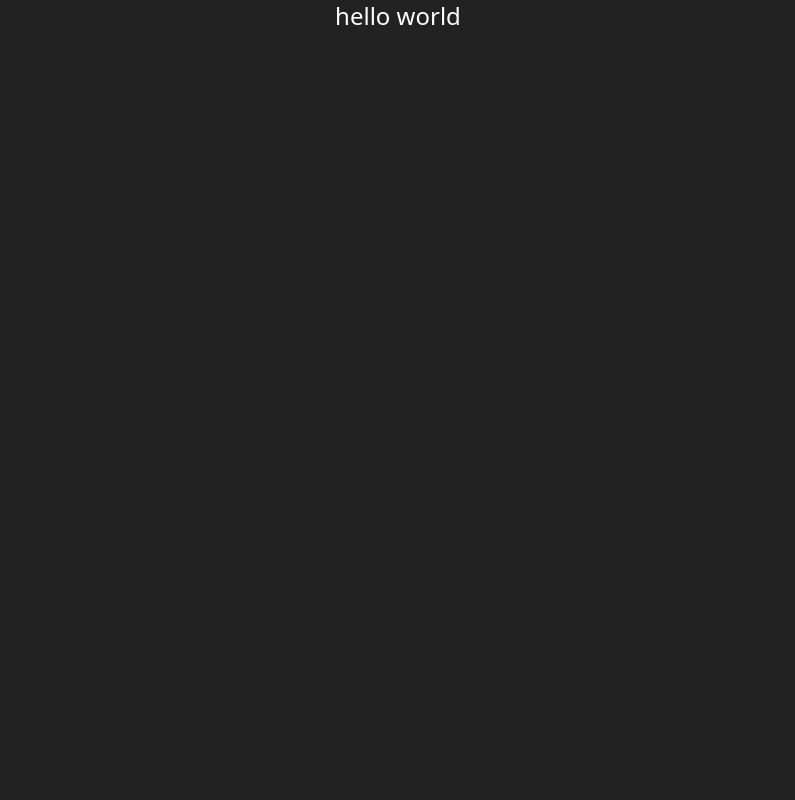
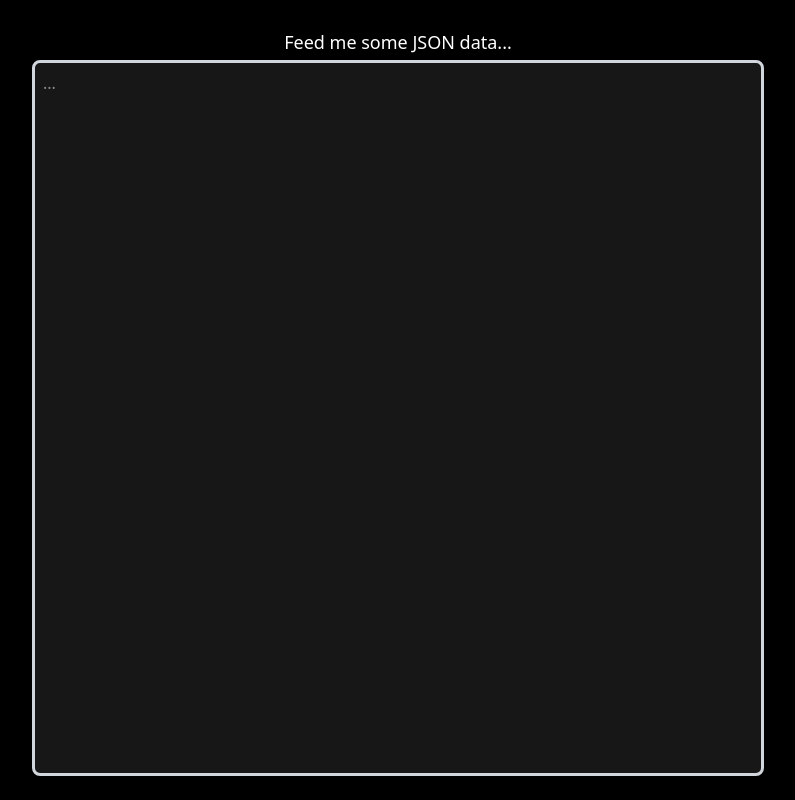
Before and after one commit to vildly/sputnik-classifier, a React (Vite) app in the folder client/: page / in a window 1280 px wide. Shown: the whole page, without its empty margins (242-1037 px from the left). Built offline with nearby package versions, Linux system fonts and the light colour scheme.

Commit message:
fix component

```diff
--- a/client/src/App.tsx
+++ b/client/src/App.tsx
@@ -1,9 +1,9 @@
-import InputBox from "./components/InputBox"
+import InputJSON from "./components/InputJSON"
 
  export default function App() {
     return (
         <div className="flex justify-center">
-            <InputBox />
+            <InputJSON label="Feed me some JSON data..." />
         </div>
     )
 }
--- a/client/src/components/InputBox.tsx
+++ /dev/null
@@ -1,7 +0,0 @@
-export default function InputBox() {
-    return (
-        <div>
-            <h1 className="text-white text-2xl">hello world</h1>
-        </div>
-    )
-}
--- /dev/null
+++ b/client/src/components/InputJSON.tsx
@@ -0,0 +1,55 @@
+import { useState } from "react"
+import { cn } from "../lib/utils"
+
+interface InputJSONProps extends React.TextareaHTMLAttributes<HTMLTextAreaElement> {
+    label?: string
+}
+
+export default function InputJSON({ label = "Label", placeholder = "...", ...props }: InputJSONProps) {
+    const [value, setValue] = useState<string>("")
+    const [error, setError] = useState<string | null>(null)
+
+    // Update state as the user types into the textarea
+    const handleChange = (e: React.ChangeEvent<HTMLTextAreaElement>) => {
+        setValue(e.target.value)
+    }
+
+    // When the textarea loses focus, try to parse and reformat the JSON
+    const handleBlur = (_: React.FocusEvent<HTMLTextAreaElement>) => {
+        try {
+            const parsed = JSON.parse(value)
+            const formatted = JSON.stringify(parsed, null, 2)
+            setValue(formatted)
+            setError(null)
+        } catch (err) {
+            setError("Invalid JSON")
+        }
+    }
+
+    return (
+        <div className="flex flex-col items-center p-6 w-full h-screen">
+            <label className="my-1 text-white text-lg">
+                {error
+                ? <span className="my-1 text-red-500 text-lg">{error}</span>
+                : label}
+            </label>
+            <textarea
+                {...props}
+                value={value}
+                placeholder={placeholder}
+                onChange={handleChange}
+                onBlur={handleBlur}
+                className={cn(
+                    "p-2",
+                    "resize-none [width:80ch] h-full",
+                    "text-white text-md",
+                    "bg-neutral-900",
+                    error ? "border-red-500" : "border-gray-300",
+                    "border-3 rounded-lg",
+                    "focus:outline-none focus:ring-2 focus:ring-blue-500",
+                    "transition"
+                )}
+            />
+        </div>
+    )
+}
--- a/client/src/index.css
+++ b/client/src/index.css
@@ -9,5 +9,5 @@
 
 html,
 body {
-    background-color: #222222
+    background-color: black
 }
```
